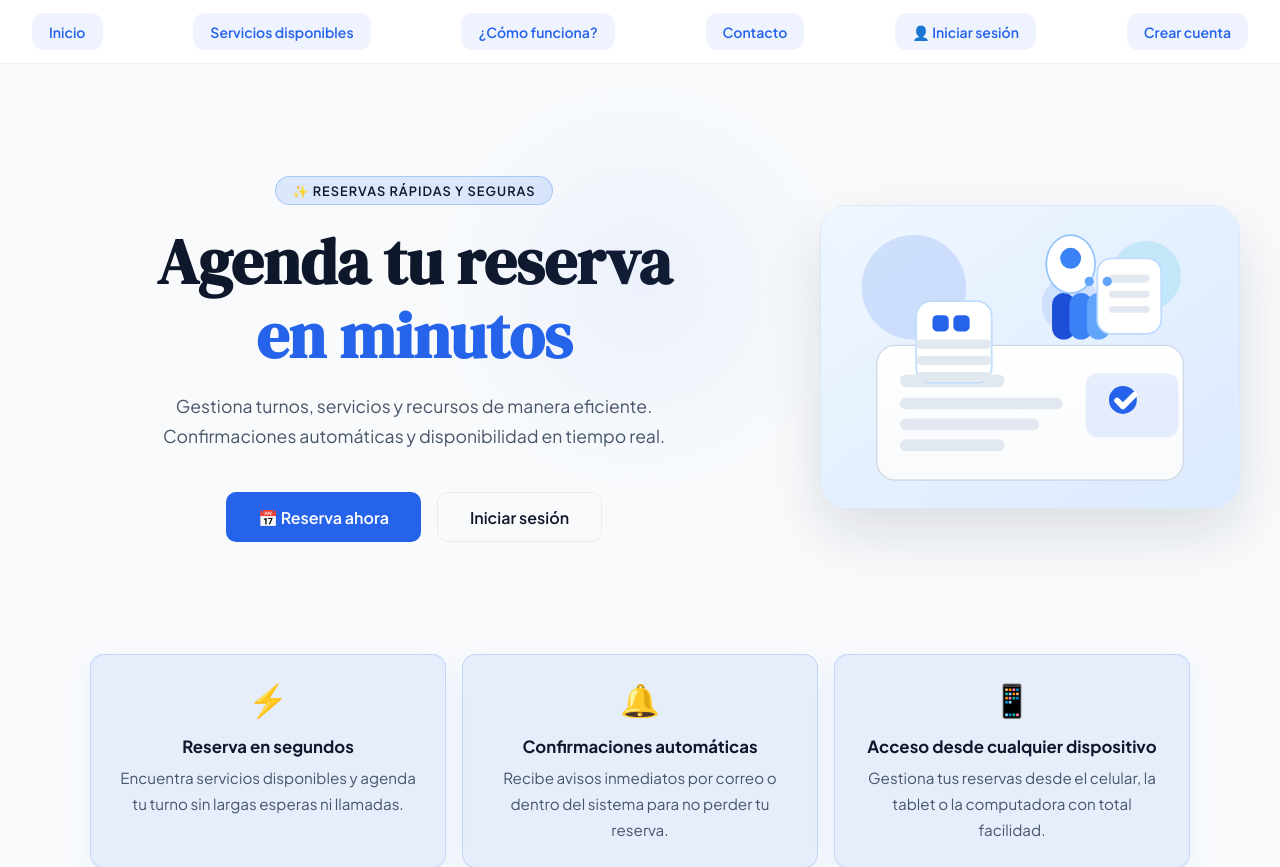
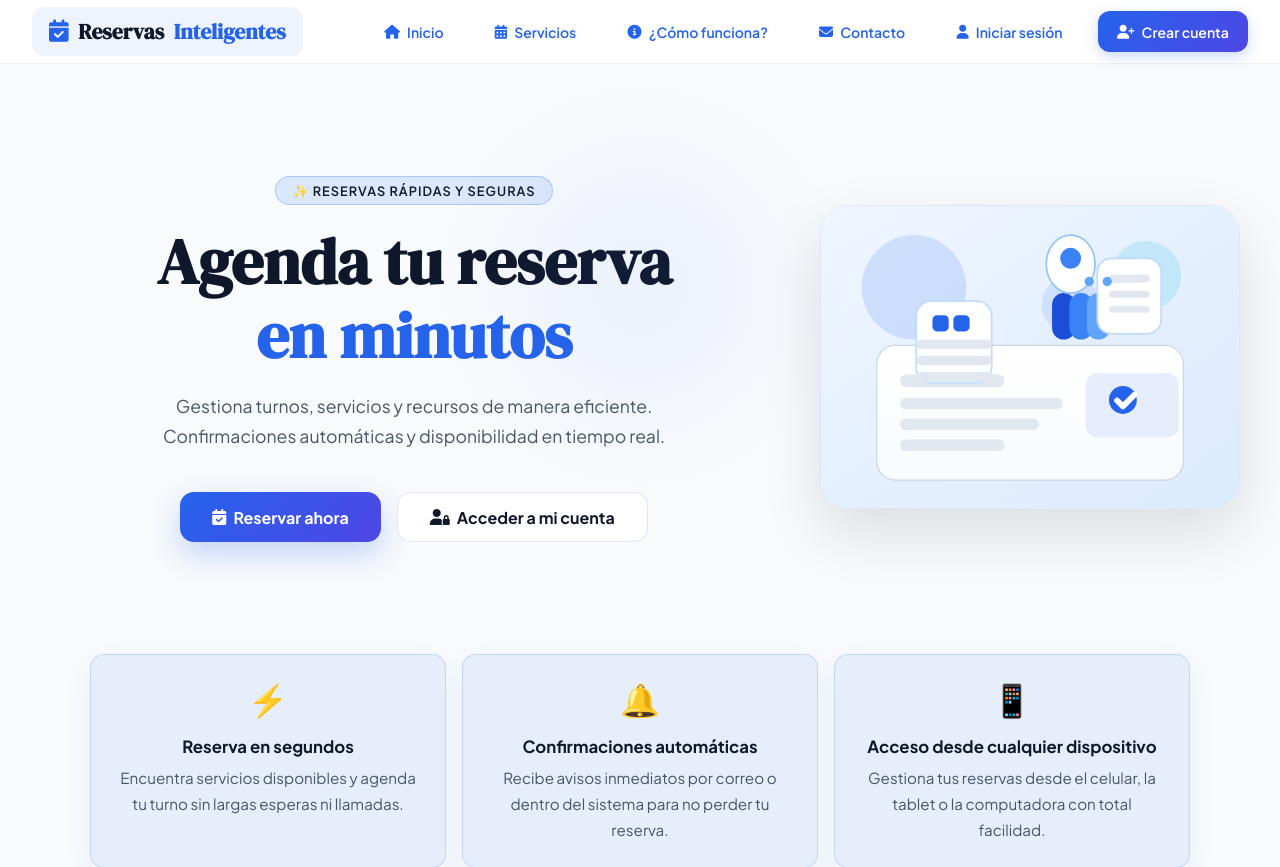
Before and after one commit to Claribel-Barrios/reservas-inteligentes, a Flask app: page / in a window 1280 px wide. Shown: the top 867 px of the page. Run offline with Flask 3, Linux system fonts and the light colour scheme.

Commit message:
ULTIMOS CAMBIOS

```diff
--- a/app/__init__.py
+++ b/app/__init__.py
@@ -9,7 +9,6 @@ db = SQLAlchemy()
 login_manager = LoginManager()
 mail = Mail()
 bcrypt = Bcrypt()
-
 
 def create_app(config_class=Config):
     app = Flask(__name__)
@@ -34,6 +33,13 @@ def create_app(config_class=Config):
     app.register_blueprint(admin_bp, url_prefix="/admin")
     app.register_blueprint(main_bp)
 
+    @app.after_request
+    def add_header(response):
+        response.headers["Cache-Control"] = "no-store, no-cache, must-revalidate, private, max-age=0"
+        response.headers["Pragma"] = "no-cache"
+        response.headers["Expires"] = "0"
+        return response
+
     with app.app_context():
         db.create_all()
         from app.utils.seed import seed_data
--- a/app/templates/auth/login.html
+++ b/app/templates/auth/login.html
@@ -12,7 +12,7 @@
         <form method="POST" autocomplete="off">
             <div class="form-group">
                 <label class="form-label"><i class="fa-solid fa-envelope"></i> Correo electrónico</label>
-                <input type="email" name="correo" class="form-control" placeholder="Ejemplo: usuario@gmail.com" required autofocus>
+                <input type="email" name="correo" class="form-control" autocomplete="off" placeholder="Ejemplo: usuario@gmail.com" required autofocus>
             </div>
             <div class="form-group">
                 <label class="form-label"><i class="fa-solid fa-lock"></i> Contraseña</label>
@@ -55,9 +55,12 @@ window.addEventListener("pageshow", function () {
 
     const correo = document.querySelector('input[name="correo"]');
     const password = document.getElementById("password");
+    const recordar = document.querySelector('input[name="recordar"]');
 
     if (correo) correo.value = "";
     if (password) password.value = "";
+    if (recordar) recordar.checked = false;
+
 
 });
 
--- a/app/templates/base.html
+++ b/app/templates/base.html
@@ -3,7 +3,7 @@
 <head>
     <meta charset="UTF-8">
     <meta name="viewport" content="width=device-width, initial-scale=1.0">
-    <title>{% block title %}Sistema de Reservas{% endblock %}</title>
+    <title>{% block title %}Reservas Inteligentes{% endblock %}</title>
     <link rel="preconnect" href="https://fonts.googleapis.com">
     <link href="https://fonts.googleapis.com/css2?family=Plus+Jakarta+Sans:wght@300;400;500;600;700;800&family=DM+Serif+Display:ital@0;1&display=swap" rel="stylesheet">
     <link rel="stylesheet" href="https://cdnjs.cloudflare.com/ajax/libs/font-awesome/6.7.2/css/all.min.css">
@@ -89,6 +89,50 @@
                     background: rgba(37,99,235,.16);
                     color: var(--primary-dark);
                     transform: translateY(-1px);
+                }
+
+        .nav-brand{
+            font-family:'DM Serif Display', serif;
+            font-size:1.35rem;
+            font-weight:700;
+            color:var(--text);
+            text-decoration:none;
+            display:flex;
+            align-items:center;
+            gap:.6rem;
+        }
+
+        .nav-brand i{
+            color:var(--primary);
+            font-size:1.4rem;
+        }
+
+        .nav-brand span{
+            color:var(--primary);
+        }
+
+        .nav-links{
+            display:flex;
+            align-items:center;
+            gap:1.2rem;
+        }
+
+        .nav-links a{
+            display:inline-flex;
+            align-items:center;
+            gap:.45rem;
+            padding:.65rem 1rem;
+            border-radius:12px;
+            text-decoration:none;
+            color:var(--primary);
+            font-size:.875rem;
+            font-weight:600;
+            transition:.2s;
+        }
+
+        .nav-links a:hover{
+            background:rgba(37,99,235,.10);
+            color:var(--primary-dark);
         }
 
         .btn {
@@ -285,29 +329,124 @@
             main { padding: 1.25rem 1rem; }
             .nav-links .hide-mobile { display: none; }
         }
+        .nav-links .btn-primary{
+            background: linear-gradient(135deg,#2563eb,#4f46e5);
+            color:#fff !important;
+            border:none;
+            padding:.7rem 1.2rem;
+            border-radius:12px;
+            box-shadow:0 4px 14px rgba(37,99,235,.25);
+        }
+
+        .nav-links .btn-primary:hover{
+            transform:translateY(-2px);
+            box-shadow:0 8px 20px rgba(37,99,235,.35);
+        }
+
+        .user-info{
+            display:flex;
+            align-items:center;
+            gap:.75rem;
+            margin-left:1rem;
+        }
+
+        .user-profile{
+            display:flex;
+            align-items:center;
+            gap:.5rem;
+            padding:.55rem 1rem;
+            border-radius:12px;
+            background:rgba(37,99,235,.08);
+            color:var(--primary);
+            text-decoration:none;
+            font-weight:600;
+        }
+
+        .user-profile:hover{
+            background:rgba(37,99,235,.15);
+        }
+
+        .user-profile i{
+            font-size:1.2rem;
+        }
+
     </style>
     {% block extra_css %}{% endblock %}
 </head>
 <body>
 
+<nav>
 
-<nav class="navbar">
-    <a href="{{ url_for('main.index') }}"> Inicio</a>
-    <a href="{{ url_for('main.servicios') }}"> Servicios disponibles</a>
-    <a href="#como-funciona"> ¿Cómo funciona?</a>
-    <a href="#contacto"> Contacto</a>
+    <a href="{{ url_for('main.index') }}" class="nav-brand">
+        <i class="fa-solid fa-calendar-check"></i>
+        Reservas <span>Inteligentes</span>
+    </a>
+
+    <div class="nav-links">
+
+        <a href="{{ url_for('main.index') }}">
+            <i class="fa-solid fa-house"></i>
+            Inicio
+        </a>
+
+        <a href="{{ url_for('main.servicios') }}">
+            <i class="fa-solid fa-calendar-days"></i>
+            Servicios
+        </a>
+
+        <a href="#como-funciona">
+            <i class="fa-solid fa-circle-info"></i>
+            ¿Cómo funciona?
+        </a>
+
+        <a href="#contacto">
+            <i class="fa-solid fa-envelope"></i>
+            Contacto
+        </a>
+
         {% if current_user.is_authenticated %}
-        <a href="{{ url_for('reservas.mis_reservas') }}">📋 Mis reservas</a>
+
+            <a href="{{ url_for('reservas.mis_reservas') }}">
+                <i class="fa-solid fa-clipboard-list"></i>
+                Mis reservas
+            </a>
+
             {% if current_user.is_admin %}
-            <a href="{{ url_for('admin.dashboard') }}">⚙️ Admin</a>
+            <a href="{{ url_for('admin.dashboard') }}">
+                <i class="fa-solid fa-gear"></i>
+                Admin
+            </a>
             {% endif %}
-        <a href="{{ url_for('auth.logout') }}" class="btn btn-outline btn-sm">Salir</a>
+
+    <div class="user-info">
+
+            <a href="{{ url_for('auth.perfil') }}" class="user-profile">
+                <i class="fa-solid fa-circle-user"></i>
+                {{ current_user.nombre }}
+            </a>
+
+            <a href="{{ url_for('auth.logout') }}" class="btn btn-outline btn-sm">
+                <i class="fa-solid fa-right-from-bracket"></i>
+                Salir
+            </a>
+
+    </div>
+
         {% else %}
-        <a href="{{ url_for('auth.login') }}">👤 Iniciar sesión</a>
-        <a href="{{ url_for('auth.registro') }}">Crear cuenta</a>
+
+            <a href="{{ url_for('auth.login') }}">
+                <i class="fa-solid fa-user"></i>
+                Iniciar sesión
+            </a>
+
+            <a href="{{ url_for('auth.registro') }}" class="btn btn-primary btn-sm">
+                <i class="fa-solid fa-user-plus"></i>
+                Crear cuenta
+            </a>
+
         {% endif %}
+
 </nav>
-
 <main>
     {% block content %}{% endblock %}
 </main>
--- a/app/templates/main/index.html
+++ b/app/templates/main/index.html
@@ -236,11 +236,42 @@
     @media (max-width: 860px) {
         .reserva-form { grid-template-columns: 1fr; }
     }
+
+    .hero-btn-primary{
+            background: linear-gradient(135deg,#2563eb,#4f46e5);
+            color:white;
+            padding:1rem 2rem;
+            border-radius:14px;
+            font-size:1rem;
+            font-weight:700;
+            box-shadow:0 12px 30px rgba(37,99,235,.25);
+        }
+
+    .hero-btn-primary:hover{
+            transform:translateY(-3px);
+            box-shadow:0 18px 40px rgba(37,99,235,.35);
+        }
+
+    .hero-btn-secondary{
+            background:white;
+            border:1px solid rgba(37,99,235,.15);
+            color:var(--text);
+            padding:1rem 2rem;
+            border-radius:14px;
+            font-size:1rem;
+            font-weight:700;
+        }
+
+    .hero-btn-secondary:hover{
+            background:#f8fafc;
+            transform:translateY(-3px);
+        }
     </style>
 
 {% endblock %}
 
 {% block content %}
+
 <div class="hero" id="reservar">
     <div class="hero-grid">
         <div class="hero-copy">
@@ -250,20 +281,48 @@
             <h1>Agenda tu reserva<br><em>en minutos</em></h1>
             <p>Gestiona turnos, servicios y recursos de manera eficiente. Confirmaciones automáticas y disponibilidad en tiempo real.</p>
             <div class="hero-ctas">
+
             {% if servicios|length > 0 %}
-                <a href="{{ url_for('reservas.nueva', servicio_id=servicios[0].id) }}" class="btn btn-primary">📅 Reserva ahora</a>
+            <a href="{{ url_for('reservas.nueva', servicio_id=servicios[0].id) }}"
+            class="btn hero-btn-primary">
+
+                <i class="fa-solid fa-calendar-check"></i>
+                Reservar ahora
+
+            </a>
             {% else %}
-                <a href="{{ url_for('main.servicios') }}" class="btn btn-primary">📅 Reservar</a>
+            <a href="{{ url_for('main.servicios') }}"
+            class="btn hero-btn-primary">
+
+                <i class="fa-solid fa-calendar-plus"></i>
+                Ver servicios
+
+            </a>
             {% endif %}
+
             {% if not current_user.is_authenticated %}
-                <a href="{{ url_for('auth.login') }}" class="btn btn-outline">Iniciar sesión</a>
+            <a href="{{ url_for('auth.login') }}"
+            class="btn hero-btn-secondary">
+
+                <i class="fa-solid fa-user-lock"></i>
+                Acceder a mi cuenta
+
+            </a>
             {% else %}
-                <a href="{{ url_for('reservas.mis_reservas') }}" class="btn btn-outline">Mis reservas</a>
+            <a href="{{ url_for('reservas.mis_reservas') }}"
+            class="btn hero-btn-secondary">
+
+                <i class="fa-solid fa-clipboard-list"></i>
+                Mis reservas
+
+            </a>
             {% endif %}
+
         </div>
         </div>
         <div class="hero-visual">
             <img src="{{ url_for('static', filename='img/hero-illustration.svg') }}" alt="Ilustración de reservas rápidas" />
+        </div>
     </div>
 </div>
 </div>
```
Also changed, not shown: app/routes/auth.py (+5 -3 lines). Lines whose indentation alone changed are shown as unchanged.
